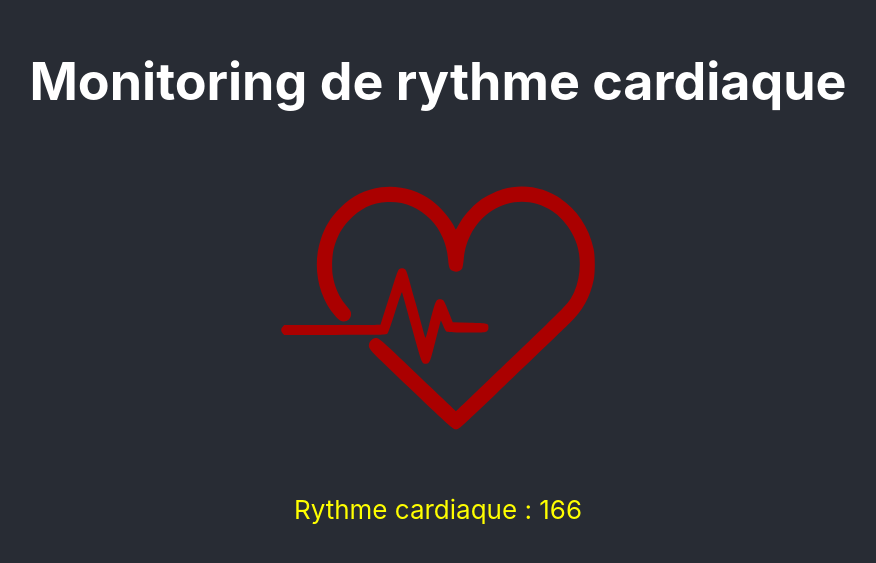
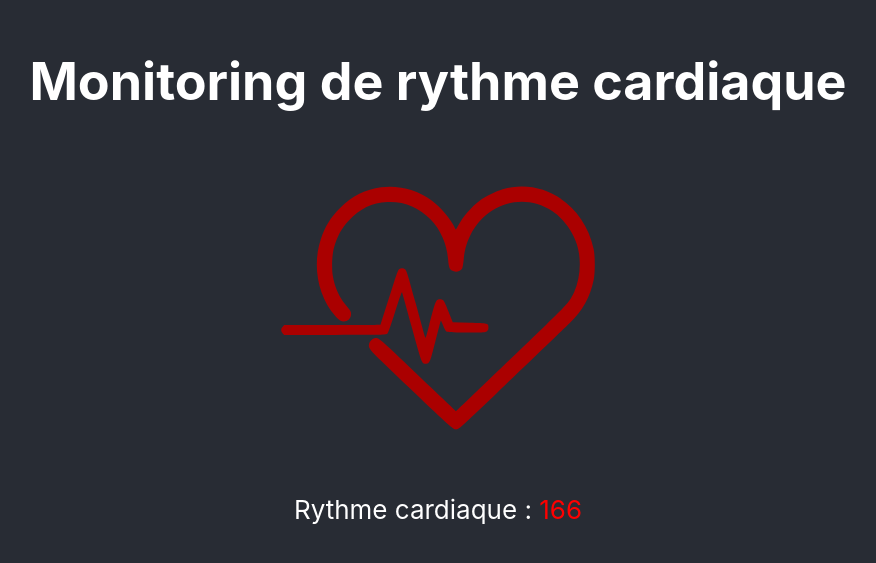
Before and after one commit to MarieCagnasso/TPIOT_react_v2, a React (Create React App) app: page / in a window 1280 px wide. Shown: the part 117-680 px from the top of the page, without its empty margins (202-1078 px from the left). Built offline with nearby package versions, Linux system fonts and the light colour scheme.

Commit message:
change style.

```diff
--- a/src/App.css
+++ b/src/App.css
@@ -8,15 +8,11 @@
 }
 
 .bpmLow {
-  color: yellow;
+  color: red;
 }
 
 .bpmNormal {
   color: green;
-}
-
-.bpmHigh {
-  color: red;
 }
 
 @media (prefers-reduced-motion: no-preference) {
--- a/src/components/heartRateLive.js
+++ b/src/components/heartRateLive.js
@@ -4,14 +4,14 @@ function heartRateLive(props) {
     let classBpm = 'bpmNormal';
 
     if (bpm > 40 && bpm <= 70) {
-        classBpm = 'bpmHigh';
+        classBpm = 'bpmLow';
     }
     if (bpm > 140 && bpm <= 200) {
         classBpm = 'bpmLow';
     }
 
-    return (<p className={classBpm}>
-            Rythme cardiaque :  {bpm}
+    return (<p>
+            Rythme cardiaque :  <span className={classBpm}>{bpm}</span>
         </p>
     )
 }
```
